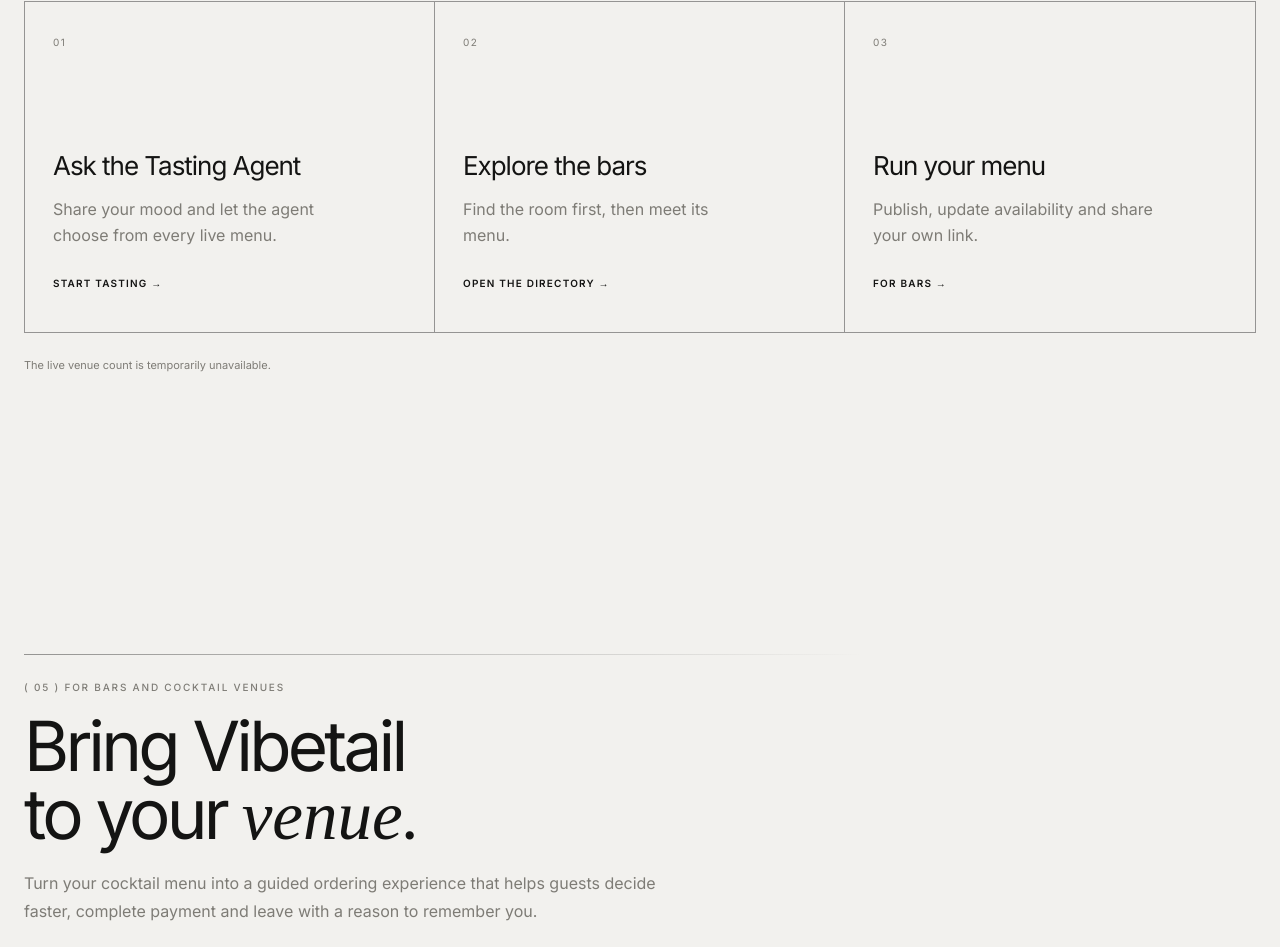
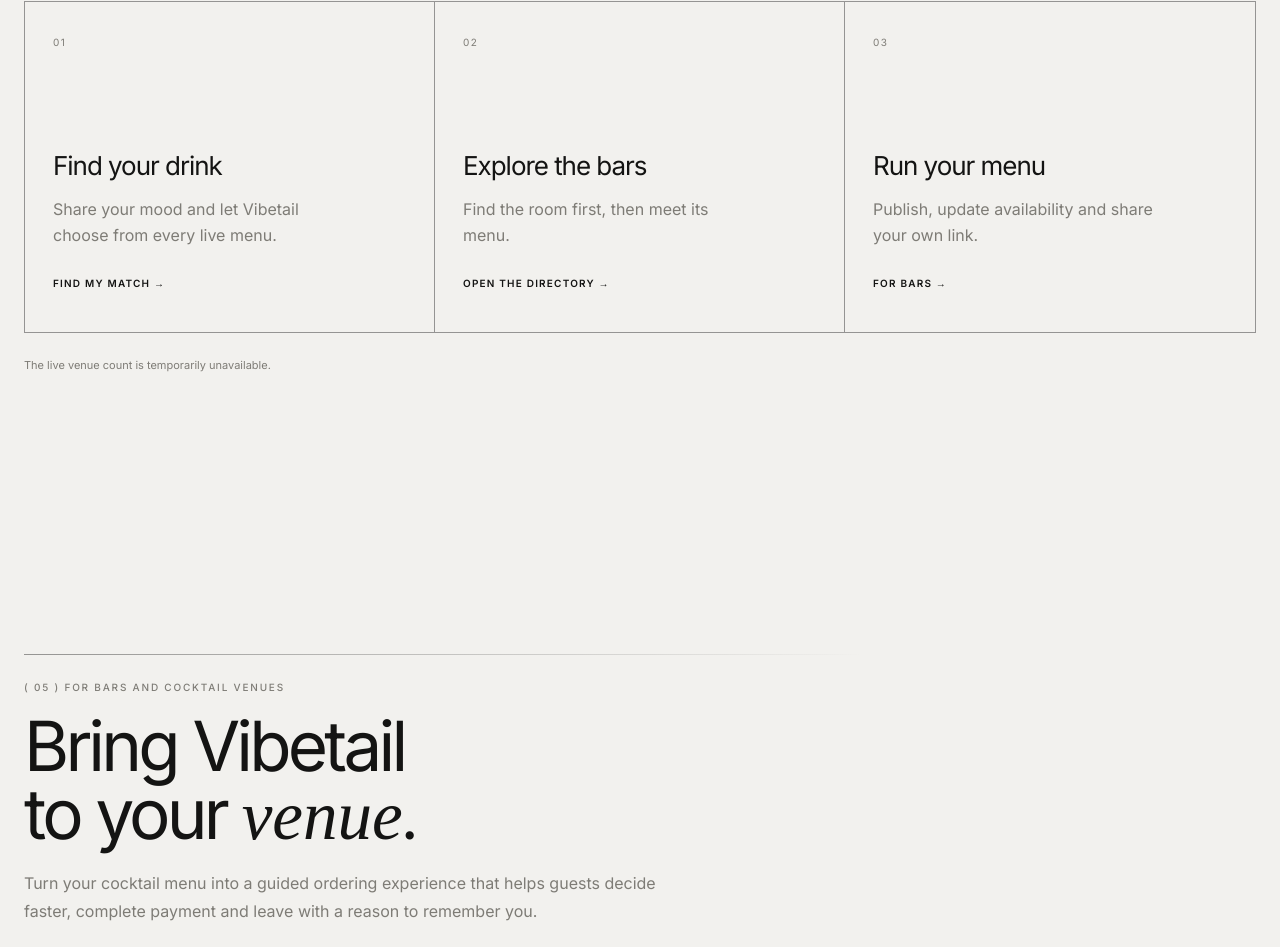
Before and after one commit to daaabing/vibetail-v2, a React (Vite) app in the folder apps/web/: page / in a window 1280 px wide. Shown: the part 4238-5185 px from the top of the page. Built offline with nearby package versions, Linux system fonts and the light colour scheme; no server answers; a web font is replaced by a local one.

Commit message:
Use friendly recommendation copy

```diff
--- a/apps/web/src/features/matching/components/MatchFlow.tsx
+++ b/apps/web/src/features/matching/components/MatchFlow.tsx
@@ -61,7 +61,7 @@
 }) {
   const tags = [...result.item.flavorTags, ...result.item.moodTags].slice(0, 6);
   return <article className="vt-match-result" data-testid="match-result">
-    <p className="vt-kicker">{locale === "zh" ? "品鉴智能体今晚为你挑选" : "The Tasting Agent’s pick"}</p>
+    <p className="vt-kicker">{locale === "zh" ? "今晚为你挑选" : "Picked for you tonight"}</p>
     <h2>{result.item.name}</h2>
     <p className="vt-at">{locale === "zh" ? "来自" : "at"} <strong>{result.venue.name}</strong> · {result.menu.name}</p>
     <blockquote>{result.whyThisMatch}</blockquote>
@@ -84,7 +84,7 @@
 function MatchLoading({ locale }: { locale: Locale }) {
   return <section className="vt-match-state" role="status" aria-live="polite" data-testid="loading-state">
     <div className="loading-orbit" aria-hidden="true"><span /></div>
-    <h2>{locale === "zh" ? "品鉴智能体正在翻阅今晚的菜单……" : "The Tasting Agent is reading tonight’s menus…"}</h2>
+    <h2>{locale === "zh" ? "正在为你找今晚这一杯……" : "Finding your drink for tonight…"}</h2>
     <p>{locale === "zh" ? "只会从当前可点的项目中选择。" : "Choosing only from currently available items."}</p>
   </section>;
 }
--- a/apps/web/src/features/platform/pages/GlobalMatchPage.tsx
+++ b/apps/web/src/features/platform/pages/GlobalMatchPage.tsx
@@ -8,10 +8,10 @@
 const client = new HttpVenueClient();
 
 export function GlobalMatchPage() {
-  useSeo("Tasting Agent — Vibetail", "Ask Vibetail’s Tasting Agent to choose a currently available menu item for your mood.");
+  useSeo("Find your drink — Vibetail", "Tell Vibetail your mood and get a personalized pick from currently available menus.");
   return <div className="vt-page"><SiteHeader /><main className="vt-narrow">
     <MatchFlow
-      context={{ kicker: "All bars · all live menus", title: "Ask the Tasting Agent", description: "Tell us how the night should feel. The agent will choose one real bar and one item it can serve now." }}
+      context={{ kicker: "All bars · all live menus", title: "Find my drink", description: "Tell us how the night should feel. Vibetail will choose one real bar and one item it can serve now." }}
       destination={(result) => ({ label: `View at ${result.venue.name}`, url: venueUrl(result) })}
       locale="en"
       match={(preferences) => client.matchGlobal(preferences)}
--- a/apps/web/src/features/platform/pages/LandingPage.tsx
+++ b/apps/web/src/features/platform/pages/LandingPage.tsx
@@ -37,7 +37,7 @@
 
     <section className="house-section house-paper-warm"><div className="house-shell specimen-layout"><div><div className="house-section-head"><p className="house-eyebrow">( 03 ) Your keepsake</p><h2>Your drink.<br /><em>Your night.</em></h2><p>Complete the order, then leave with a personalized, premium printed card made to collect and share.</p></div><a className="house-text-link" href="/venues">Find a venue →</a></div><div className="specimen-card"><img src="/brand/tile-martini.jpg" alt="A martini in Vibetail's collage style" /><div className="specimen-card-copy"><span>Personal edition · 0427</span><p>Your drink · your night</p><h3>The Second Wind</h3><blockquote>Bright / citrus / herbal</blockquote></div></div></div></section>
 
-    <section className="house-section house-paper"><div className="house-shell"><div className="house-section-head"><p className="house-eyebrow">( 04 ) Choose your door</p><h2>One platform.<br /><em>Every way into the night.</em></h2></div><div className="house-paths"><a href="/match"><span>01</span><h3>Ask the Tasting Agent</h3><p>Share your mood and let the agent choose from every live menu.</p><b>Start tasting →</b></a><a href="/venues"><span>02</span><h3>Explore the bars</h3><p>Find the room first, then meet its menu.</p><b>Open the directory →</b></a><a href="/for-bars"><span>03</span><h3>Run your menu</h3><p>Publish, update availability and share your own link.</p><b>For bars →</b></a></div><p className="landing-live-note">{failed ? "The live venue count is temporarily unavailable." : venues ? `${venues.length} active ${venues.length === 1 ? "bar" : "bars"} ready for the Tasting Agent.` : "Reading tonight’s live menus…"}</p></div></section>
+    <section className="house-section house-paper"><div className="house-shell"><div className="house-section-head"><p className="house-eyebrow">( 04 ) Choose your door</p><h2>One platform.<br /><em>Every way into the night.</em></h2></div><div className="house-paths"><a href="/match"><span>01</span><h3>Find your drink</h3><p>Share your mood and let Vibetail choose from every live menu.</p><b>Find my match →</b></a><a href="/venues"><span>02</span><h3>Explore the bars</h3><p>Find the room first, then meet its menu.</p><b>Open the directory →</b></a><a href="/for-bars"><span>03</span><h3>Run your menu</h3><p>Publish, update availability and share your own link.</p><b>For bars →</b></a></div><p className="landing-live-note">{failed ? "The live venue count is temporarily unavailable." : venues ? `${venues.length} active ${venues.length === 1 ? "bar" : "bars"} ready to help you choose.` : "Reading tonight’s live menus…"}</p></div></section>
 
     <section className="house-section house-paper"><div className="house-shell"><div className="house-section-head"><p className="house-eyebrow">( 05 ) For bars and cocktail venues</p><h2>Bring Vibetail<br />to your <em>venue.</em></h2><p>Turn your cocktail menu into a guided ordering experience that helps guests decide faster, complete payment and leave with a reason to remember you.</p></div><div className="house-paths"><a href="/for-bars"><span>01</span><h3>Guests decide faster</h3><p>Guide each guest from an open-ended mood to one confident menu choice.</p><b>Explore the venue platform →</b></a><a href="/for-bars"><span>02</span><h3>Ordering + payment included</h3><p>Keep discovery, selection, ordering and payment together in one flow.</p><b>See how it works →</b></a><a href="/for-bars"><span>03</span><h3>Printed cards drive recall</h3><p>Give guests a personalized keepsake made to collect and share.</p><b>Bring it to your venue →</b></a></div><p className="landing-live-note">Simple menus can go live in approximately 30 minutes. Setup depends on menu size and complexity.</p><a className="house-text-link" href="mailto:hello@vibetail.com?subject=Bring%20Vibetail%20to%20my%20venue">Book a walkthrough →</a></div></section>
   </main><SiteFooter /></div>;
--- a/apps/web/src/features/venue/components/VenueExperience.tsx
+++ b/apps/web/src/features/venue/components/VenueExperience.tsx
@@ -23,8 +23,8 @@
     <MatchFlow
       context={{
         kicker: `${menu.venue.name} · ${menu.name}`,
-        title: locale === "zh" ? "让品鉴智能体找到今晚这一杯" : "Ask the Tasting Agent",
-        description: locale === "zh" ? "告诉我们此刻的状态。智能体只会从这家酒吧今晚真实可点的项目中选择。" : "Tell us how tonight feels. The agent only considers items this bar can actually serve from this menu.",
+        title: locale === "zh" ? "找到今晚适合我的一杯" : "Find my drink",
+        description: locale === "zh" ? "告诉我们此刻的状态。Vibetail 只会从这家酒吧今晚真实可点的项目中选择。" : "Tell us how tonight feels. Vibetail only considers items this bar can actually serve from this menu.",
       }}
       headerAction={<button className="vt-locale-toggle" type="button" onClick={() => setLocale((value) => value === "en" ? "zh" : "en")}>{locale === "en" ? "中文" : "EN"}</button>}
       {...(initialPreferences ? { initialPreferences } : {})}
```
